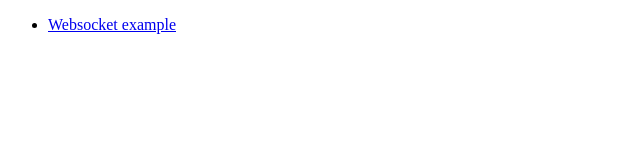
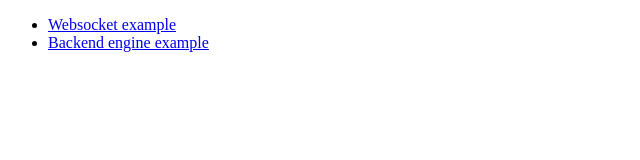
Before and after one commit to ivkalita/web-game, a plain HTML site: page web/index.html in a window 1280 px wide. Shown: the whole page, without its empty margins (0-640 px from the left). Drawn offline with Linux system fonts and the light colour scheme.

Commit message:
Add link for test.html

```diff
--- a/web/index.html
+++ b/web/index.html
@@ -6,6 +6,7 @@
 <body>
     <ul>
         <li><a href="websocket-example.html">Websocket example</a></li>
+        <li><a href="test.html">Backend engine example</a></li>
     </ul>
 </body>
 </html>
```
